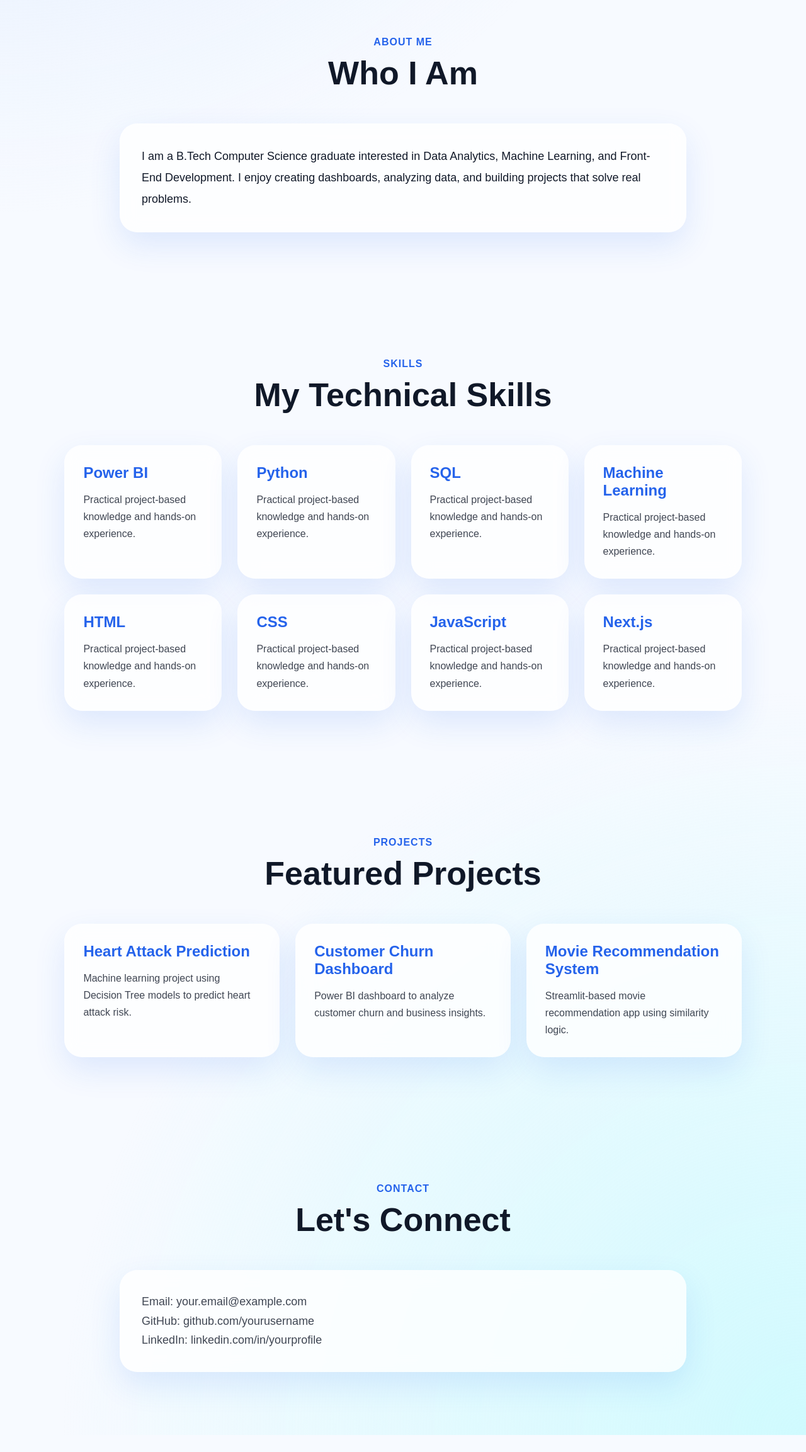
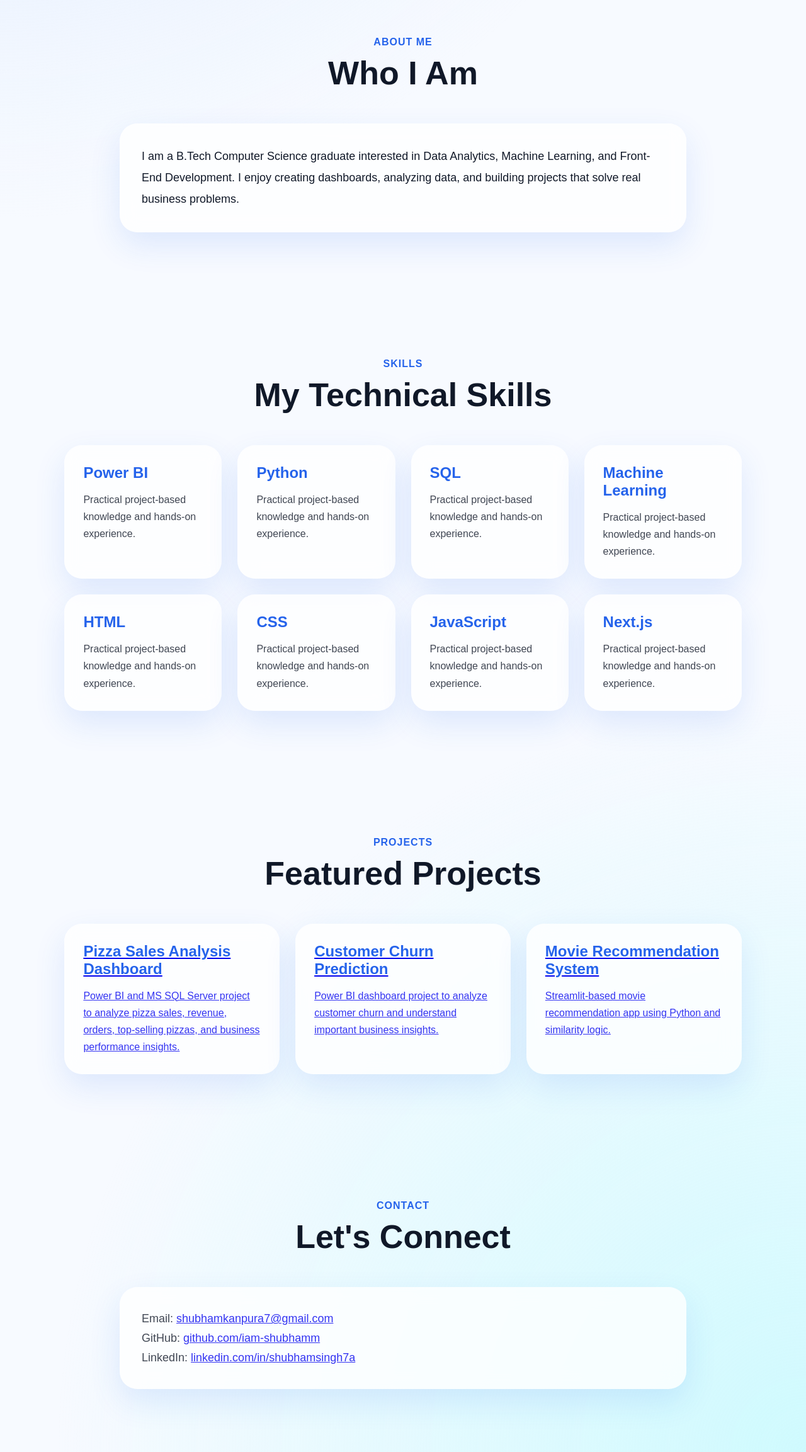
Before and after one commit to iam-shubhamm/My-portfolio, a Next.js app: page / in a window 1280 px wide. Shown: the part 842-3148 px from the top of the page at 63% size. Before the commit the page ends 3121 px from the top, so only its background shows below. Built offline with nearby package versions, Linux system fonts and the light colour scheme.

Commit message:
Update page.tsx

```diff
--- a/app/page.tsx
+++ b/app/page.tsx
@@ -33,7 +33,9 @@ export default function Home() {
       </div>
 
       <nav className="navbar">
-        <h2 className="logo">Shubham<span>.</span></h2>
+        <h2 className="logo">
+          Shubham<span>.</span>
+        </h2>
 
         <div className="nav-links">
           <a href="#home">Home</a>
@@ -51,17 +53,23 @@ export default function Home() {
       <section id="home" className="hero">
         <div className="hero-text reveal">
           <p className="tag">Data Analyst & Developer</p>
+
           <h1>
             Hi, I&apos;m <span>Shubham Singh</span>
           </h1>
+
           <p>
             I build data-driven projects using Power BI, Python, SQL, Machine
             Learning, and modern web technologies.
           </p>
 
           <div className="buttons">
-            <a href="#projects" className="btn primary">View Projects</a>
-            <a href="#contact" className="btn secondary">Contact Me</a>
+            <a href="#projects" className="btn primary">
+              View Projects
+            </a>
+            <a href="#contact" className="btn secondary">
+              Contact Me
+            </a>
           </div>
         </div>
 
@@ -73,6 +81,7 @@ export default function Home() {
               width={320}
               height={320}
               className="profile-img"
+              priority
             />
           </div>
         </div>
@@ -86,10 +95,10 @@ export default function Home() {
 
         <div className="about-box reveal">
           <p>
-            I am a B.Tech Computer Science graduate interested in Data Analytics,
-            Machine Learning, and Front-End Development. I enjoy creating
-            dashboards, analyzing data, and building projects that solve real
-            problems.
+            I am a B.Tech Computer Science graduate interested in Data
+            Analytics, Machine Learning, and Front-End Development. I enjoy
+            creating dashboards, analyzing data, and building projects that solve
+            real business problems.
           </p>
         </div>
       </section>
@@ -101,7 +110,16 @@ export default function Home() {
         </div>
 
         <div className="grid">
-          {["Power BI", "Python", "SQL", "Machine Learning", "HTML", "CSS", "JavaScript", "Next.js"].map((skill) => (
+          {[
+            "Power BI",
+            "Python",
+            "SQL",
+            "Machine Learning",
+            "HTML",
+            "CSS",
+            "JavaScript",
+            "Next.js",
+          ].map((skill) => (
             <div className="card reveal" key={skill}>
               <h3>{skill}</h3>
               <p>Practical project-based knowledge and hands-on experience.</p>
@@ -117,27 +135,42 @@ export default function Home() {
         </div>
 
         <div className="grid projects">
-          <div className="card reveal">
-            <h3>Heart Attack Prediction</h3>
+          <a
+            href="https://github.com/iam-shubhamm/Pizza-Sales-Analysis-Dashboard-using-MS-SQL-Server-and-Power-BI"
+            target="_blank"
+            className="card reveal project-link"
+          >
+            <h3>Pizza Sales Analysis Dashboard</h3>
             <p>
-              Machine learning project using Decision Tree models to predict
-              heart attack risk.
+              Power BI and MS SQL Server project to analyze pizza sales,
+              revenue, orders, top-selling pizzas, and business performance
+              insights.
             </p>
-          </div>
+          </a>
 
-          <div className="card reveal">
-            <h3>Customer Churn Dashboard</h3>
+          <a
+            href="https://github.com/iam-shubhamm/Customer-Churn-Prediction"
+            target="_blank"
+            className="card reveal project-link"
+          >
+            <h3>Customer Churn Prediction</h3>
             <p>
-              Power BI dashboard to analyze customer churn and business insights.
+              Power BI dashboard project to analyze customer churn and understand
+              important business insights.
             </p>
-          </div>
+          </a>
 
-          <div className="card reveal">
+          <a
+            href="https://github.com/iam-shubhamm/Movie-Recommendation-System"
+            target="_blank"
+            className="card reveal project-link"
+          >
             <h3>Movie Recommendation System</h3>
             <p>
-              Streamlit-based movie recommendation app using similarity logic.
+              Streamlit-based movie recommendation app using Python and
+              similarity logic.
             </p>
-          </div>
+          </a>
         </div>
       </section>
 
@@ -148,9 +181,29 @@ export default function Home() {
         </div>
 
         <div className="contact-box reveal">
-          <p>Email: your.email@example.com</p>
-          <p>GitHub: github.com/yourusername</p>
-          <p>LinkedIn: linkedin.com/in/yourprofile</p>
+          <p>
+            Email:{" "}
+            <a href="mailto:shubhamkanpura7@gmail.com">
+              shubhamkanpura7@gmail.com
+            </a>
+          </p>
+
+          <p>
+            GitHub:{" "}
+            <a href="https://github.com/iam-shubhamm" target="_blank">
+              github.com/iam-shubhamm
+            </a>
+          </p>
+
+          <p>
+            LinkedIn:{" "}
+            <a
+              href="https://www.linkedin.com/in/shubhamsingh7a"
+              target="_blank"
+            >
+              linkedin.com/in/shubhamsingh7a
+            </a>
+          </p>
         </div>
       </section>
     </main>
```
